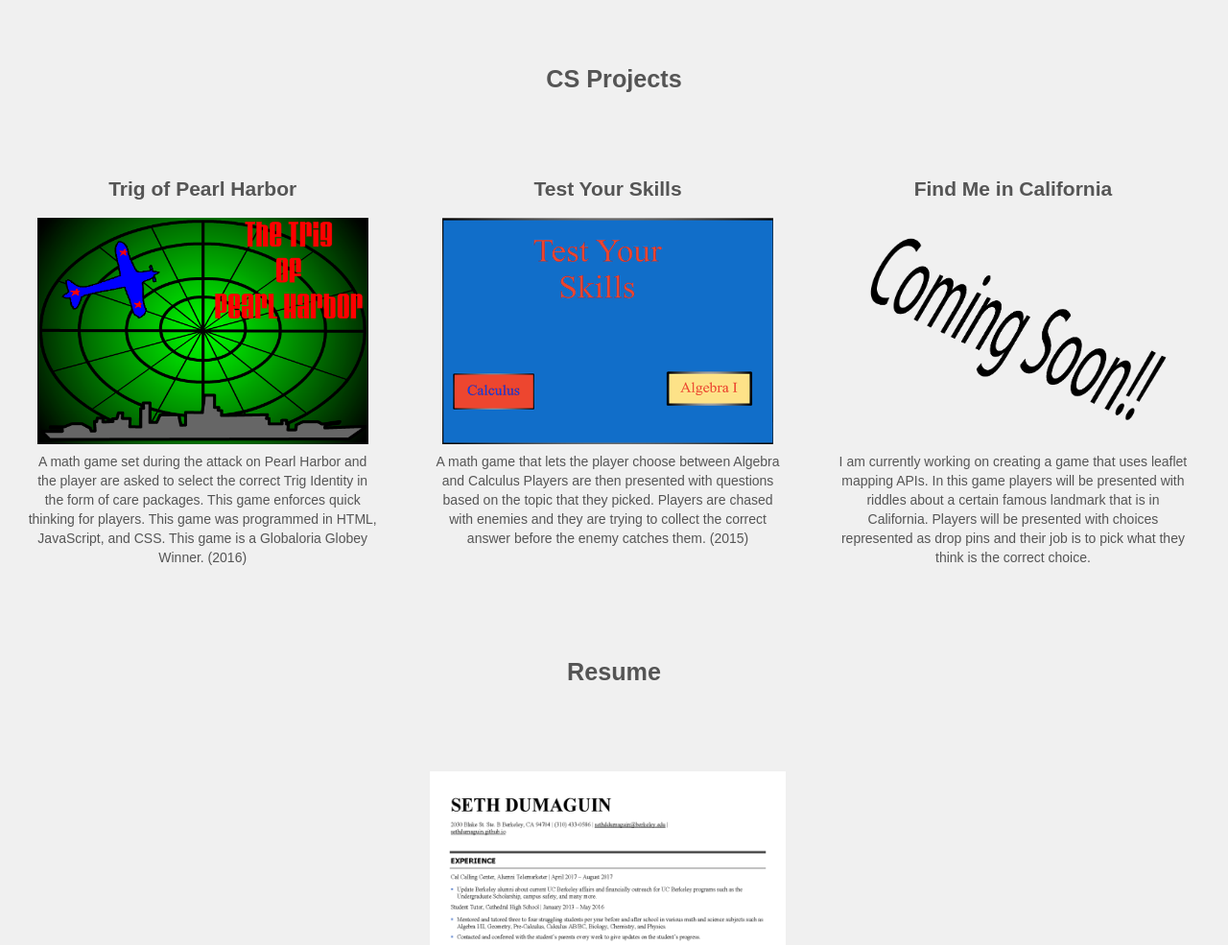
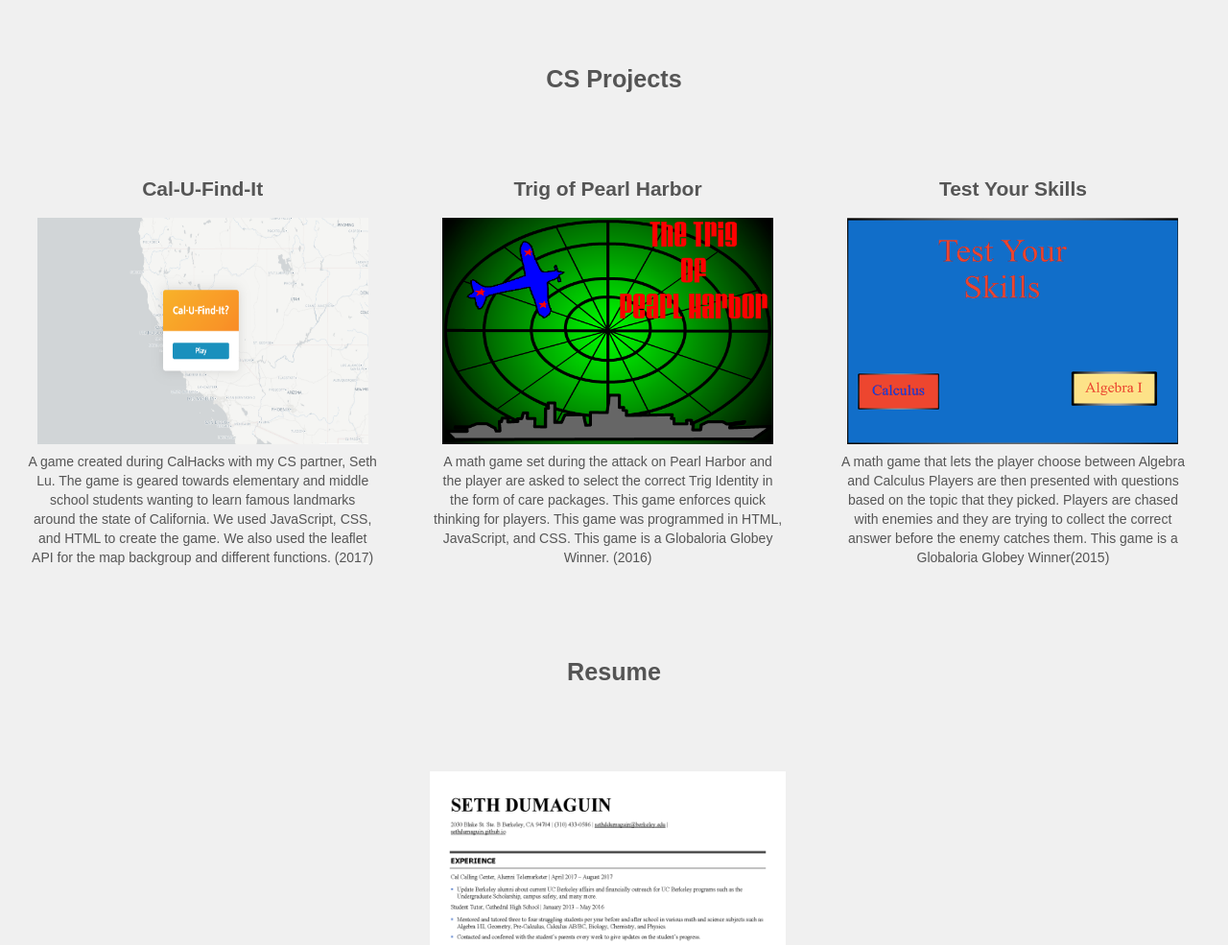
Before and after one commit to sethdumaguin/sethdumaguin.github.io, a plain HTML site: page index.html in a window 1280 px wide. Shown: the part 1749-2734 px from the top of the page at 96% size. Drawn offline with nearby package versions, Linux system fonts and the light colour scheme.

Commit message:
Added new things

```diff
--- a/index.html
+++ b/index.html
@@ -77,6 +77,12 @@
 		<h1>CS Projects</h1>
 	</center>
 	<section>
+		<h2>Cal-U-Find-It</h2><br>
+		<a href="http://cal-u-find-it.xyz/">
+		<img class="skill" src="images/cal-u-find-it.png"></a>
+		<p>A game created during CalHacks with my CS partner, Seth Lu. The game is geared towards elementary and middle school students wanting to learn famous landmarks around the state of California. We used JavaScript, CSS, and HTML to create the game. We also used the leaflet API for the map backgroup and different functions. (2017)</p>
+	</section>
+	<section>
 		<h2>Trig of Pearl Harbor</h2> <br>
 		<a href="Trig of Pearl Harbor/pearl_trig.html">
 		<img class="skill" src="images/trigcover.png"></a>
@@ -85,12 +91,7 @@
 	<section>
 		<h2>Test Your Skills</h2> <br>
 		<a href="https://globaloria.com/globaloria-game/test-your-skills/"> <img class="skill" src="images/test-your-skills.png"></a>
-		<p>A math game that lets the player choose between Algebra and Calculus Players are then presented with questions based on the topic that they picked. Players are chased with enemies and they are trying to collect the correct answer before the enemy catches them. (2015) </p>
-	</section>
-	<section>
-		<h2>Find Me in California</h2><br>
-		<img class="skill" src="images/comingsoonlogo.png">
-		<p>I am currently working on creating a game that uses leaflet mapping APIs. In this game players will be presented with riddles about a certain famous landmark that is in California. Players will be presented with choices represented as drop pins and their job is to pick what they think is the correct choice. </p>
+		<p>A math game that lets the player choose between Algebra and Calculus Players are then presented with questions based on the topic that they picked. Players are chased with enemies and they are trying to collect the correct answer before the enemy catches them. This game is a Globaloria Globey Winner(2015) </p>
 	</section>
 	<div class="clear"></div>
 	<!--Resume, LinkedIn, Handshake, and Github links-->
@@ -100,7 +101,7 @@
 	</center>
 	<section></section>
 	<section>
-		<a href="https://drive.google.com/file/d/0B5W4FkT2jV4VQ0xaN2g5S1J2aXM/view?usp=sharing"> <img id= "resume" src="images/Dumaguin_Seth_resume.png"></a>
+		<a href="files/resume.pdf"> <img id= "resume" src="images/Dumaguin_Seth_resume.png"></a>
 		<br><br><br>
 		<a href="https://www.linkedin.com/in/seth-dumaguin/"> <img id="linked" src="images/link.png"></a> &nbsp;
 		<a href="https://github.com/sethdumaguin"> <img id="git" src="images/gitt.png"></a>
--- a/sty.css
+++ b/sty.css
@@ -100,7 +100,7 @@ ul {
 nav ul li {
 	display: inline-block;
 	float: left;
-	padding: 10px
+	padding: 10px;
 }
 .current {
 	color: #FFF;
@@ -111,7 +111,7 @@ nav ul li {
 }
 #content {
 	max-width: 0 auto;
-	max-width: 1500px;
+	max-width: 100%;
 	margin-top: 110px;
 }
 .blueberry {
```
Also changed, not shown: images/cal-u-find-it.png (added), images/train.png (deleted), images/tren.png (deleted), 1 other file.
